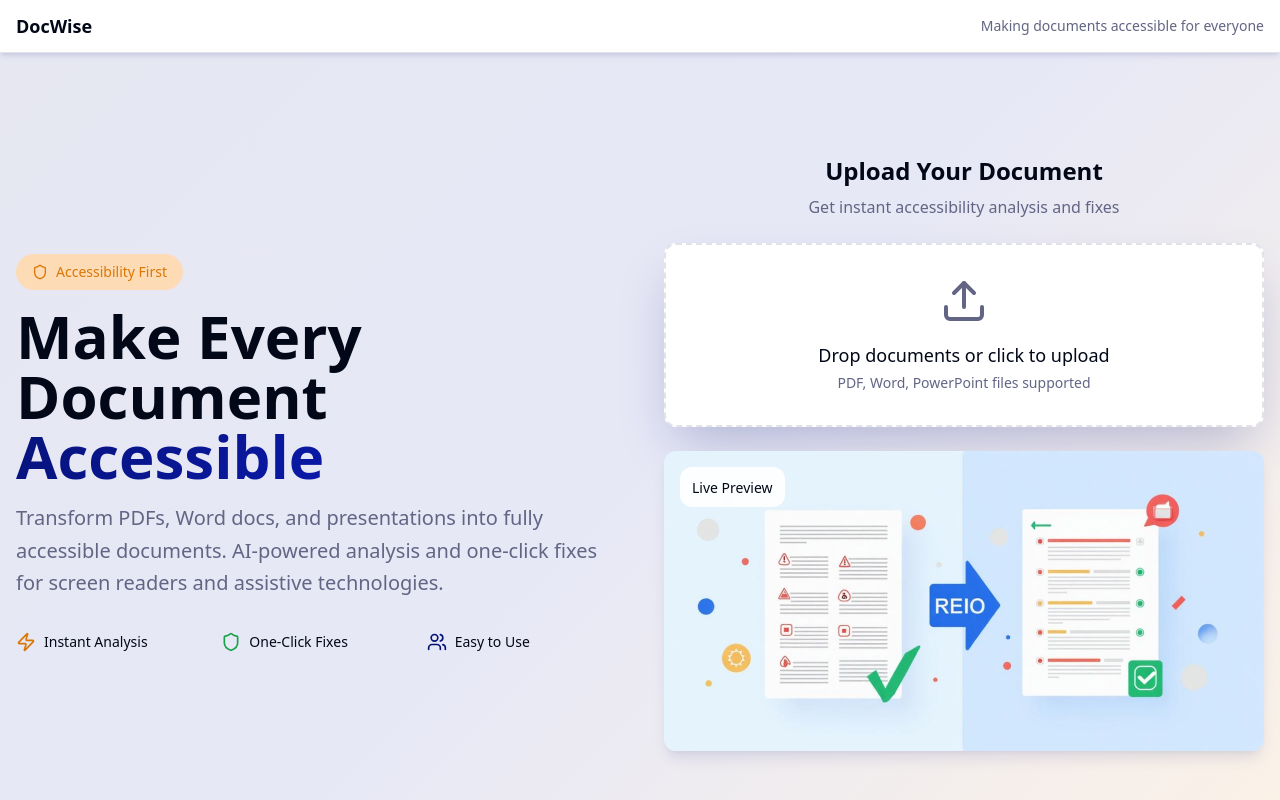
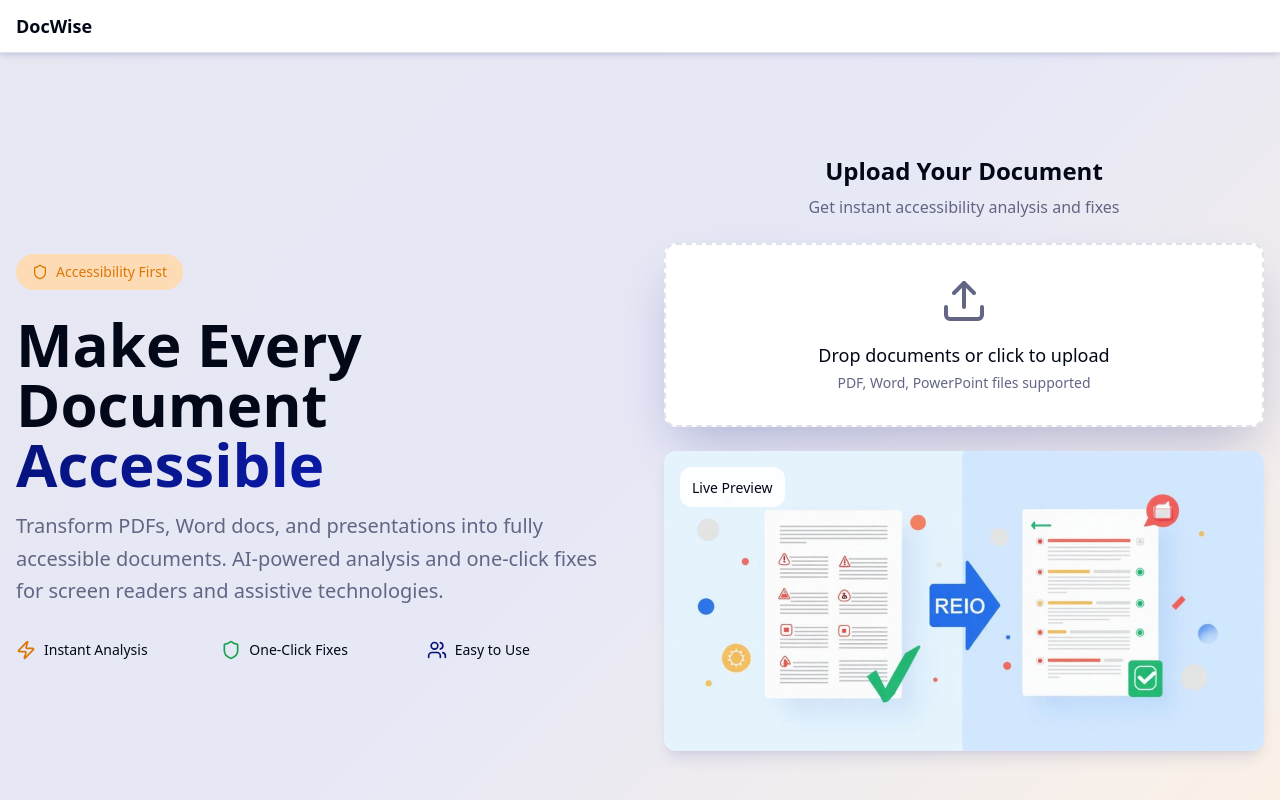
Before and after one commit to febzz26/doc-access-fix, a React (Vite) app: page / in a window 1280 px wide. Shown: the top 800 px of the page. Built offline with nearby package versions, Linux system fonts and the light colour scheme.

Commit message:
Visual edit in Lovable
Edited UI in Lovable

```diff
--- a/src/components/header-bar.tsx
+++ b/src/components/header-bar.tsx
@@ -7,7 +7,7 @@ export const HeaderBar: React.FC = () => {
 
             <h1 className="text-lg font-semibold text-foreground">DocWise</h1>
           </div>
-          <p className="text-sm text-muted-foreground">Making documents accessible for everyone</p>
+
         </div>
       </div>
     </header>;
--- a/src/components/hero-section.tsx
+++ b/src/components/hero-section.tsx
@@ -27,7 +27,7 @@ export const HeroSection: React.FC = () => {
           {/* Content Column */}
           <div className="space-y-8 animate-fade-in">
             <div className="space-y-4">
-              <div className="inline-flex items-center space-x-2 bg-accent-light rounded-full px-4 py-2">
+              <div className="inline-flex items-center space-x-2 bg-accent-light rounded-full px-4 mx-0 py-[8px] my-[8px]">
                 <Shield className="w-4 h-4 text-accent" />
                 <span className="text-sm font-medium text-accent">Accessibility First</span>
               </div>
```
